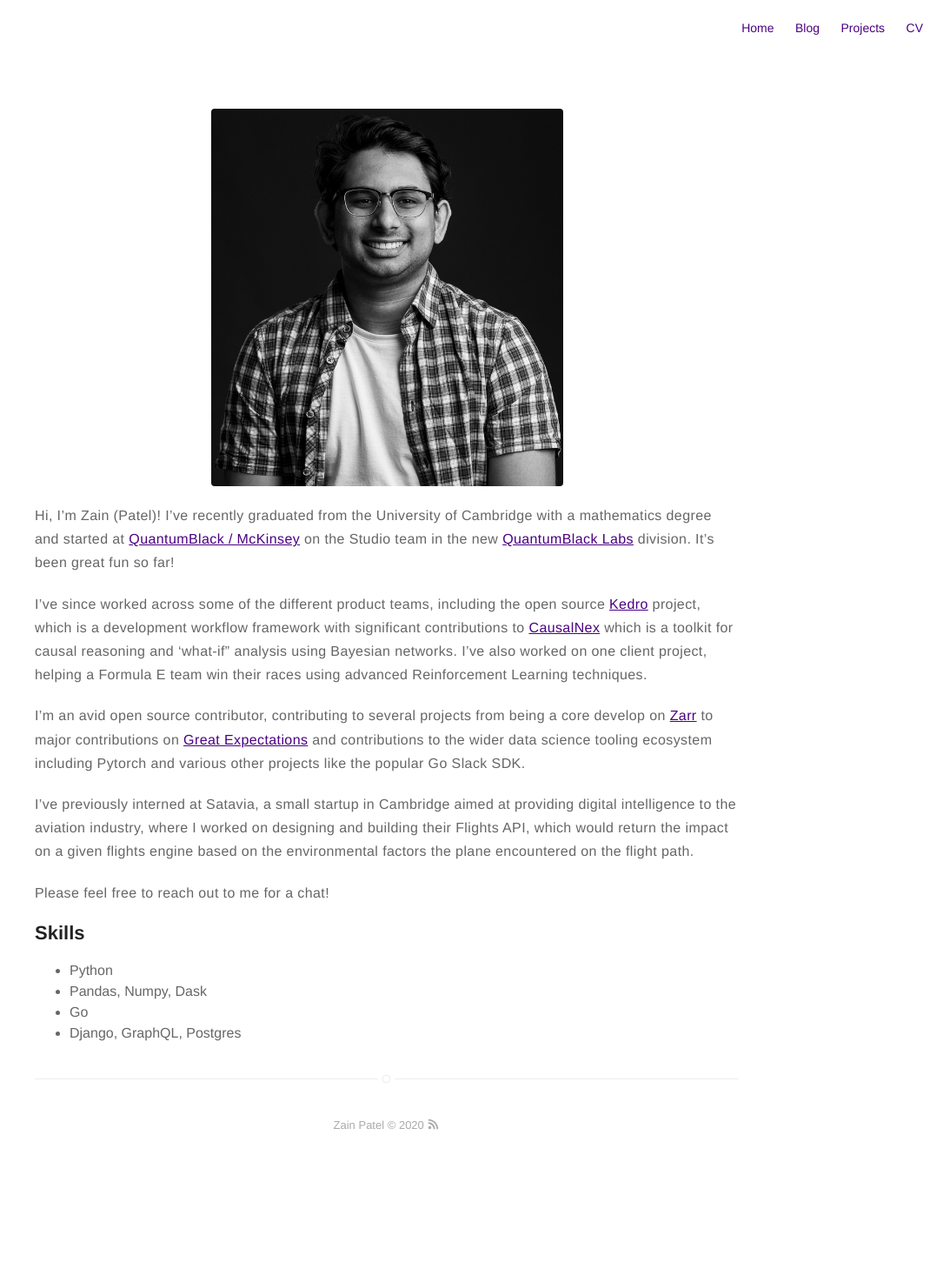
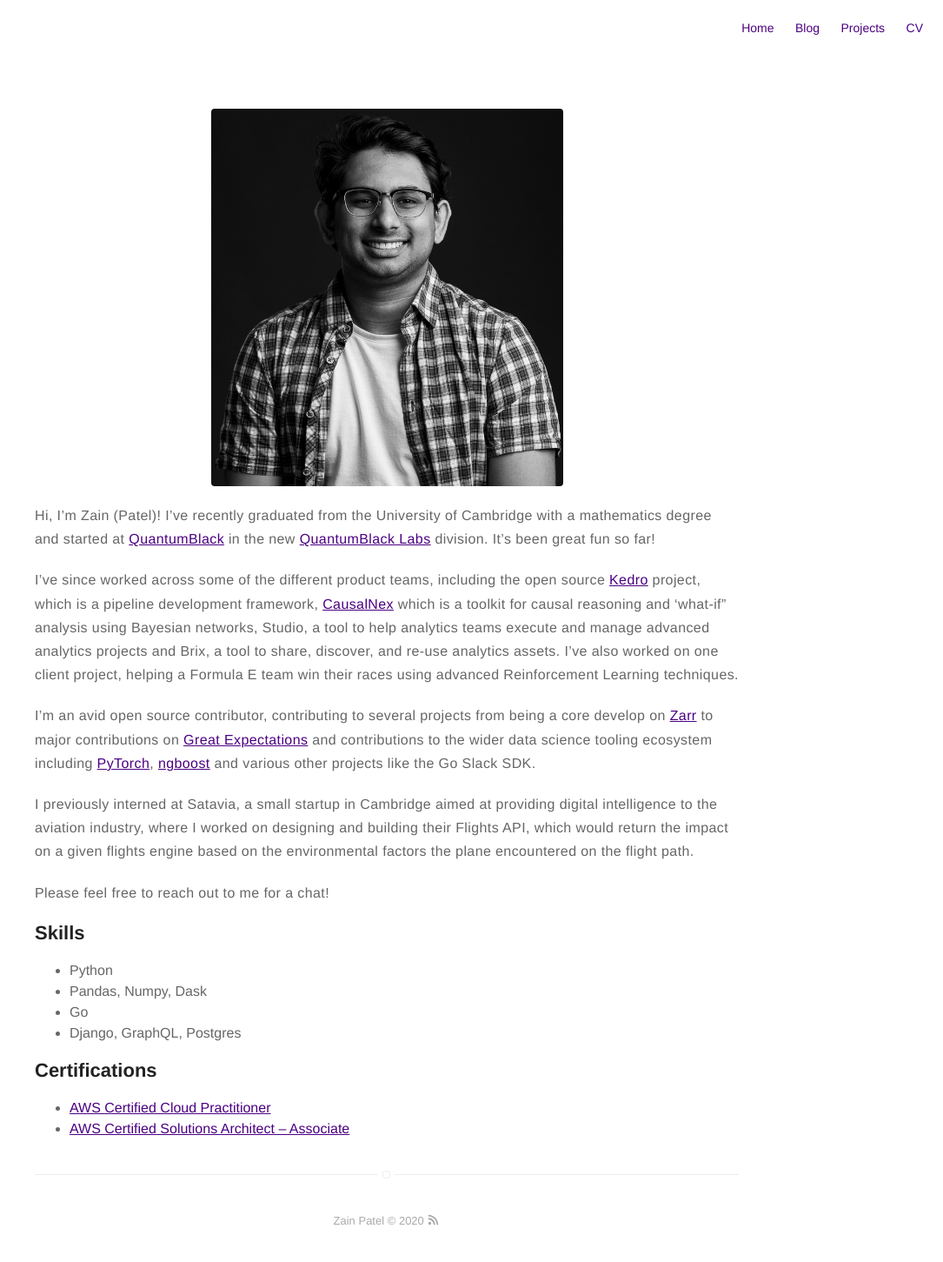
Before and after one commit to mzjp2/blog, a Jekyll site: the page built from about.md, in a window 1280 px wide. Shown: the whole page at 87% size, without its empty margins (195-1280 px from the left). Built offline with Jekyll 4.4.1, drawn with Linux system fonts in a browser that asks for light colours; before the commit the page ends 1341 px from its top, so only the background shows below that.

Commit message:
Minor cleanups to gemfile dependencies and about me update (#9)

```diff
--- a/Gemfile
+++ b/Gemfile
@@ -1,6 +1,9 @@
 source 'http://rubygems.org'
 
-gem 'github-pages'
 gem 'html-proofer'
 gem 'jekyll-admin'
 gem 'jekyll-redirect-from'
+gem 'jekyll-seo-tag'
+gem 'jekyll-feed'
+gem 'jemoji'
+gem 'kramdown-parser-gfm'
--- a/_config.yml
+++ b/_config.yml
@@ -22,7 +22,7 @@ url: https://zainp.com
 permalink: /:title/
 
 # To enable google analytics, supply your token below
-analytics-google: 'UA-142238841-1'
+analytics-google: "UA-142238841-1"
 
 # To enable piwik tracking, supply your url & site ID below
 # analytics-piwik-url: 'piwik.my-host.com'
@@ -54,12 +54,12 @@ stackoverflow: 9999106/zain-patel
 email: zain.patel06@gmail.com
 
 authors:
-    zainpatel:
-        name: Zain Patel
-        bio: Software Engineer @ QB \\ Maths @ Cambridge
-        external-image: false
-        picture: assets/images/profile.jpg
-        twitter: zainp
+  zainpatel:
+    name: Zain Patel
+    bio: Software Engineer @ QB \\ Maths @ Cambridge
+    external-image: false
+    picture: assets/images/profile.jpg
+    twitter: zainp
 
 # do you want a larger site? change the option below
 # options: [normal, large] | default: normal
@@ -97,11 +97,10 @@ animation: true
 
 plugins:
   - jekyll-seo-tag
-  - jekyll-gist
   - jekyll-feed
   - jemoji
   - jekyll-admin
   - jekyll-redirect-from
 
 jekyll-mentions:
-    base_url: https://zainp.com
+  base_url: https://zainp.com
--- a/about.md
+++ b/about.md
@@ -4,13 +4,13 @@ layout: page
 ---
 ![Profile Image]({{ site.url }}/assets/images/profile_2.jpg)
 
-Hi, I'm Zain (Patel)! I've recently graduated from the University of Cambridge with a mathematics degree and started at [QuantumBlack / McKinsey](https://quantumblack.com) on the Studio team in the new [QuantumBlack Labs](https://quantumblack.com/labs) division. It's been great fun so far!
+Hi, I'm Zain (Patel)! I've recently graduated from the University of Cambridge with a mathematics degree and started at [QuantumBlack](https://quantumblack.com) in the new [QuantumBlack Labs](https://quantumblack.com/labs) division. It's been great fun so far!
 
-I've since worked across some of the different product teams, including the open source [Kedro](https://github.com/quantumblacklabs/kedro) project, which is a development workflow framework with significant contributions to [CausalNex](https://github.com/quantumblacklabs/causalnex) which is a toolkit for causal reasoning and 'what-if" analysis using Bayesian networks. I've also worked on one client project, helping a Formula E team win their races using advanced Reinforcement Learning techniques.
+I've since worked across some of the different product teams, including the open source [Kedro](https://github.com/quantumblacklabs/kedro) project, which is a pipeline development framework, [CausalNex](https://github.com/quantumblacklabs/causalnex) which is a toolkit for causal reasoning and 'what-if" analysis using Bayesian networks, Studio, a tool to help analytics teams execute and manage advanced analytics projects and Brix, a tool to share, discover, and re-use analytics assets. I've also worked on one client project, helping a Formula E team win their races using advanced Reinforcement Learning techniques.
 
-I'm an avid open source contributor, contributing to several projects from being a core develop on [Zarr](https://github.com/zarr-developers/zarr-python) to major contributions on [Great Expectations](https://github.com/great-expectations/great_expectations) and contributions to the wider data science tooling ecosystem including Pytorch and various other projects like the popular Go Slack SDK.
+I'm an avid open source contributor, contributing to several projects from being a core develop on [Zarr](https://github.com/zarr-developers/zarr-python) to major contributions on [Great Expectations](https://github.com/great-expectations/great_expectations) and contributions to the wider data science tooling ecosystem including [PyTorch](https://pytorch.org), [ngboost](https://github.com/stanfordmlgroup/ngboost) and various other projects like the Go Slack SDK.
 
-I've previously interned at Satavia, a small startup in Cambridge aimed at providing digital intelligence to the aviation industry, where I worked on designing and building their Flights API, which would return the impact on a given flights engine based on the environmental factors the plane encountered on the flight path.
+I previously interned at Satavia, a small startup in Cambridge aimed at providing digital intelligence to the aviation industry, where I worked on designing and building their Flights API, which would return the impact on a given flights engine based on the environmental factors the plane encountered on the flight path.
 
 Please feel free to reach out to me for a chat!
 
@@ -25,10 +25,9 @@ Please feel free to reach out to me for a chat!
 	<li>Django, GraphQL, Postgres</li>
 </ul>
 
-<!-- <h2>Projects</h2>
+<h2>Certifications</h2>
 
 <ul>
-	<li><a href="https://github.com/">Lorem Lorem</a></li>
-	<li><a href="https://github.com/">Ipsum Dolor</a></li>
-	<li><a href="https://github.com/">Dolor Lorem</a></li>
-</ul> -->
+	<li><a href="https://www.youracclaim.com/badges/ac714e2c-51ab-4643-bcfb-ba285e44274a">AWS Certified Cloud Practitioner</a></li>
+	<li><a href="https://www.youracclaim.com/badges/1f343190-2e1b-4842-9506-f60df3a84263">AWS Certified Solutions Architect – Associate</a></li>
+</ul>
```
Also changed, not shown: Gemfile.lock (added), 1 other file.
